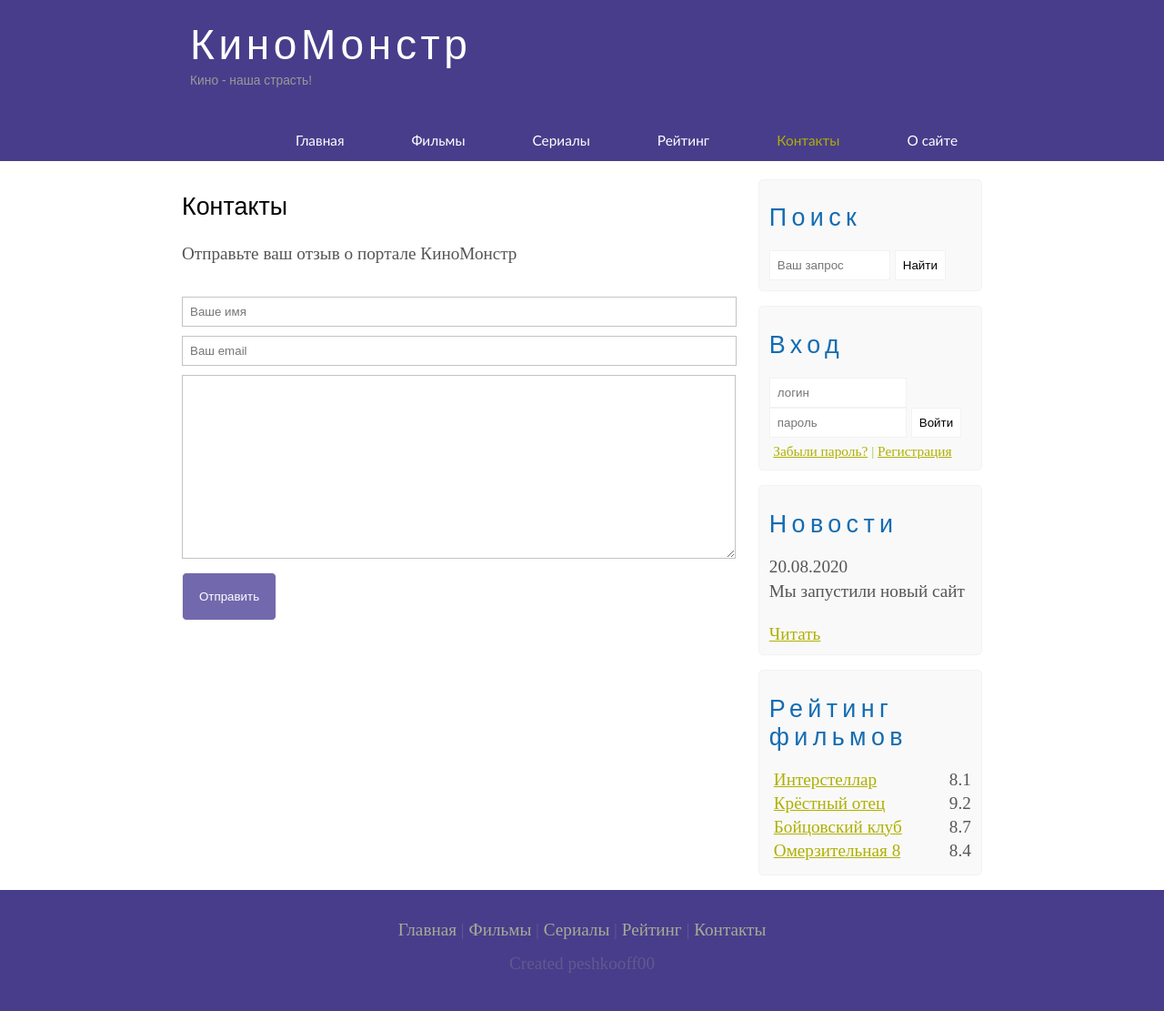
After one commit to peshkooff/KinoMonstrDJANGO, a Django app: page /main/contacts/ in a window 1280 px wide. The commit adds this page. Shown: the whole page at 91% size. Run offline with Django 3.2, Linux system fonts and the light colour scheme.

Commit message:
Created contacts page, view

```diff
--- a/FilmMonster/Main/templates/layout/basic.html
+++ b/FilmMonster/Main/templates/layout/basic.html
@@ -33,7 +33,7 @@
                     <li><a href="{% url 'films' %}">Фильмы</a></li>
                     <li><a href="{% url 'serials' %}">Сериалы</a></li>
                     <li><a href="{% url 'raiting' %}">Рейтинг</a></li>
-                    <li><a href="#">Контакты</a></li>
+                    <li><a href="{% url 'contacts' %}">Контакты</a></li>
                     <li><a href="{%url 'info' %}">О сайте</a></li>
                 </ul>
                 {% endblock %}
--- /dev/null
+++ b/FilmMonster/Main/templates/layout/contacts.html
@@ -0,0 +1,32 @@
+{% extends 'layout/basic.html' %}
+{% load static %}
+
+{% block header %}
+<link rel="stylesheet" href="{% static 'main/main.css' %}">
+{% endblock %}
+
+{% block selected %}
+<ul class="menu">
+    <li><a href="{% url 'index' %}">Главная</a></li>
+    <li><a href="{% url 'films' %}">Фильмы</a></li>
+    <li><a href="{% url 'serials' %}">Сериалы</a></li>
+    <li><a href="{% url 'raiting' %}">Рейтинг</a></li>
+    <li class="selected"><a href="{% url 'contacts' %}">Контакты</a></li>
+    <li><a href="{%url 'info' %}">О сайте</a></li>
+</ul>
+{% endblock %}
+
+
+{% block content %}
+<h2>Контакты</h2>
+<p>Отправьте ваш отзыв о портале КиноМонстр</p>
+<div class="contact_bar">
+    <form method="post" action="#" name="contact_form">
+        <input type="text" placeholder="Ваше имя" name="name_field">
+        <input type="text" placeholder="Ваш email" name="email_field">
+        <textarea name="contact_text"></textarea>
+        <br>
+        <input type="submit" value="Отправить">
+    </form>
+</div>
+{% endblock %}
--- a/FilmMonster/Main/templates/layout/films.html
+++ b/FilmMonster/Main/templates/layout/films.html
@@ -11,7 +11,7 @@
     <li class="selected"><a href="{% url 'films' %}">Фильмы</a></li>
     <li><a href="{% url 'serials' %}">Сериалы</a></li>
     <li><a href="{% url 'raiting' %}">Рейтинг</a></li>
-    <li><a href="#">Контакты</a></li>
+    <li><a href="{% url 'contacts' %}">Контакты</a></li>
     <li><a href="{%url 'info' %}">О сайте</a></li>
 </ul>
 {% endblock %}
--- a/FilmMonster/Main/templates/layout/info.html
+++ b/FilmMonster/Main/templates/layout/info.html
@@ -2,9 +2,7 @@
 {% load static %}
 
 {% block header %}
-
 <link rel="stylesheet" href="{% static 'main/main.css' %}">
-
 {% endblock %}
 
 
@@ -14,14 +12,12 @@
     <li><a href="{% url 'films' %}">Фильмы</a></li>
     <li><a href="{% url 'serials' %}">Сериалы</a></li>
     <li><a href="{% url 'raiting' %}">Рейтинг</a></li>
-    <li><a href="#">Контакты</a></li>
+    <li><a href="{% url 'contacts' %}">Контакты</a></li>
     <li class="selected"><a href="{%url 'info' %}">О сайте</a></li>
 </ul>
 {% endblock %}
 
 {% block content %}
-
 <h2>Сайт создавался для личного портфолио</h2>
-
 <p>Directed by peshkooff00</p>
 {% endblock %}
--- a/FilmMonster/Main/templates/layout/raiting.html
+++ b/FilmMonster/Main/templates/layout/raiting.html
@@ -11,7 +11,7 @@
     <li><a href="{% url 'films' %}">Фильмы</a></li>
     <li><a href="{% url 'serials' %}">Сериалы</a></li>
     <li class="selected"><a href="{% url 'raiting' %}">Рейтинг</a></li>
-    <li><a href="#">Контакты</a></li>
+    <li><a href="{% url 'contacts' %}">Контакты</a></li>
     <li><a href="{%url 'info' %}">О сайте</a></li>
 </ul>
 {% endblock %}
--- a/FilmMonster/Main/templates/layout/serials.html
+++ b/FilmMonster/Main/templates/layout/serials.html
@@ -13,7 +13,7 @@
     <li><a href="{% url 'films' %}">Фильмы</a></li>
     <li class="selected"><a href="{% url 'serials' %}">Сериалы</a></li>
     <li><a href="{% url 'raiting' %}">Рейтинг</a></li>
-                    <li><a href="#">Контакты</a></li>
+    <li><a href="{% url 'contacts' %}">Контакты</a></li>
     <li><a href="{%url 'info' %}">О сайте</a></li>
 </ul>
 {% endblock %}
--- a/FilmMonster/Main/urls.py
+++ b/FilmMonster/Main/urls.py
@@ -1,5 +1,5 @@
 from django.urls import path
-from .views import index, films, serials, info, raiting
+from .views import index, films, serials, info, raiting, contacts
 
 
 urlpatterns = [
@@ -8,4 +8,5 @@
     path('serials/', serials, name='serials'),
     path('info/', info, name='info'),
     path('raiting/', raiting, name='raiting'),
+    path('contacts/', contacts, name='contacts'),
 ]
--- a/FilmMonster/Main/views.py
+++ b/FilmMonster/Main/views.py
@@ -19,3 +19,7 @@
 
 def raiting(request):
     return render(request, 'layout/raiting.html')
+
+
+def contacts(request):
+    return render(request, 'layout/contacts.html')
```
Lines whose indentation alone changed are shown as unchanged.
